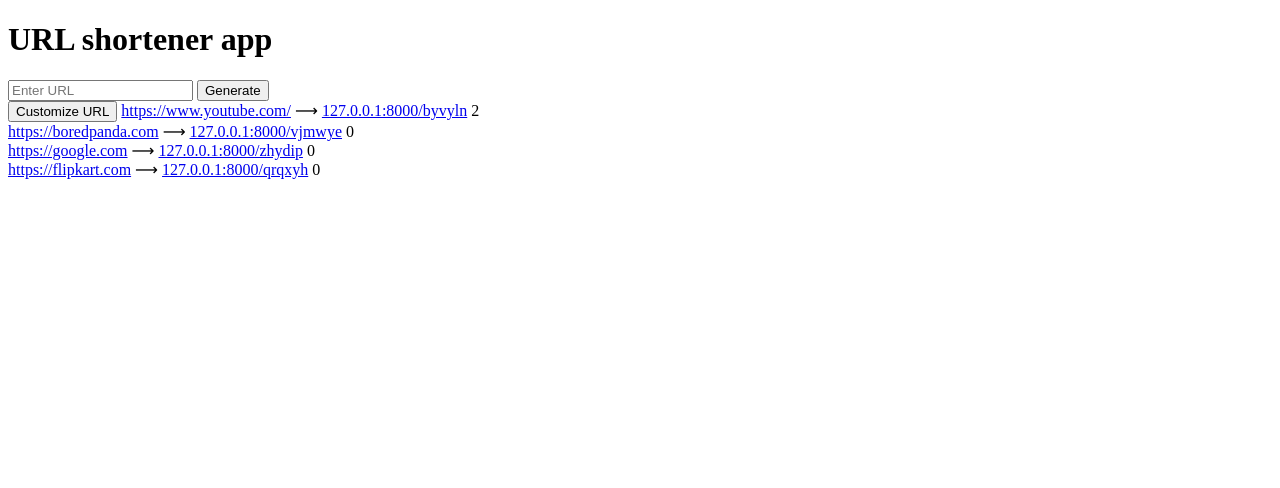
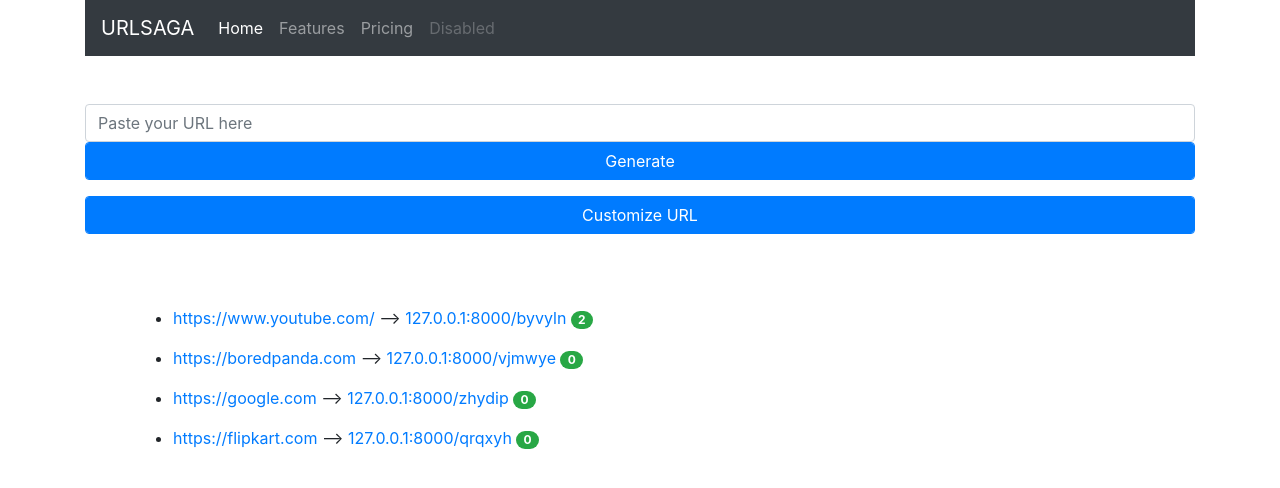
Before and after one commit to iravikds/url-shortner, a Django app: page / in a window 1280 px wide. Shown: the top 488 px of the page. Run offline with Django 3.2, Linux system fonts and the light colour scheme; data comes from the database, SQL or seed files in the repository; both versions use the stored data as it was after the commit; some libraries are stand-ins or nearby versions.

Commit message:
added bootstrap styling

```diff
--- a/urlshort/templates/index.html
+++ b/urlshort/templates/index.html
@@ -2,11 +2,26 @@
 <html lang="en">
 <head>
     <meta charset="UTF-8">
-    <meta name="viewport" content="width=device-width, initial-scale=1.0">
-    <title>URL shortener</title>
+    <title>URL Saga | urlsa.ga</title>
+    <link rel="stylesheet" href="https://stackpath.bootstrapcdn.com/bootstrap/4.5.2/css/bootstrap.min.css" integrity="sha384-JcKb8q3iqJ61gNV9KGb8thSsNjpSL0n8PARn9HuZOnIxN0hoP+VmmDGMN5t9UJ0Z" crossorigin="anonymous">
+    <meta name="viewport" content="width=device-width, initial-scale=1, shrink-to-fit=no">
 </head>
 <body>
-    <h1>URL shortener app</h1>
+    <div class="container">
+        <nav class="navbar navbar-expand-lg navbar-dark bg-dark">
+            <a class="navbar-brand" href="#">URLSAGA</a>
+            <button class="navbar-toggler" type="button" data-toggle="collapse" data-target="#navbarNavAltMarkup" aria-controls="navbarNavAltMarkup" aria-expanded="false" aria-label="Toggle navigation">
+              <span class="navbar-toggler-icon"></span>
+            </button>
+            <div class="collapse navbar-collapse" id="navbarNavAltMarkup">
+              <div class="navbar-nav">
+                <a class="nav-item nav-link active" href="#">Home <span class="sr-only">(current)</span></a>
+                <a class="nav-item nav-link" href="#">Features</a>
+                <a class="nav-item nav-link" href="#">Pricing</a>
+                <a class="nav-item nav-link disabled" href="#">Disabled</a>
+              </div>
+            </div>
+          </nav>
 
     {% for message in messages %}
          <div class="alert alert-success">
@@ -16,21 +31,25 @@
     {% endfor %}
     <form action="{% url 'generate' %}" method="POST">
         {% csrf_token %}
-        <input type="url" name="original" placeholder="Enter URL">
-        <input type="text" name="short" placeholder="Customize URL" id="customUrl" style="display: none;">
-        <input type="submit" value="Generate">
+        <div class="form-group mt-5">
+            <input type="url" class="form-control" name="original" placeholder="Paste your URL here">
+            <input type="text" class="form-control" name="short" placeholder="Customize URL" id="customUrl" style="display: none;">
+            <input type="submit" class="form-control btn-primary" value="Generate">
+        </div>
     </form>
-    <button onclick="myFunction()">Customize URL</button>
+    <button onclick="myFunction()" class="form-control btn-primary">Customize URL</button>
 
-
-
+    </br>
+    <div class="m-5">
     {% for u in urls %}
-        <a href="{{ u.url }}">{{ u.url }}</a> ⟶
-        <a href="{{ u.shorturl }}">127.0.0.1:8000/{{ u.shorturl }}</a>
-        {{ u.visits }}
-        </br>
+    <ul>
+        <li><a href="{{ u.url }}">{{ u.url }}</a> ⟶
+            <a href="{{ u.shorturl }}">127.0.0.1:8000/{{ u.shorturl }}</a>
+            <span class="badge badge-pill badge-success">{{ u.visits }}</span>
+        </li>
+    </ul>
     {% endfor %}
-
+    </div>
     <script>
         function myFunction() {
             var x = document.getElementById("customUrl");
@@ -42,5 +61,6 @@
                 }
             }
     </script>
+    </div>
 </body>
 </html>
```
Also changed, not shown: db.sqlite3.
